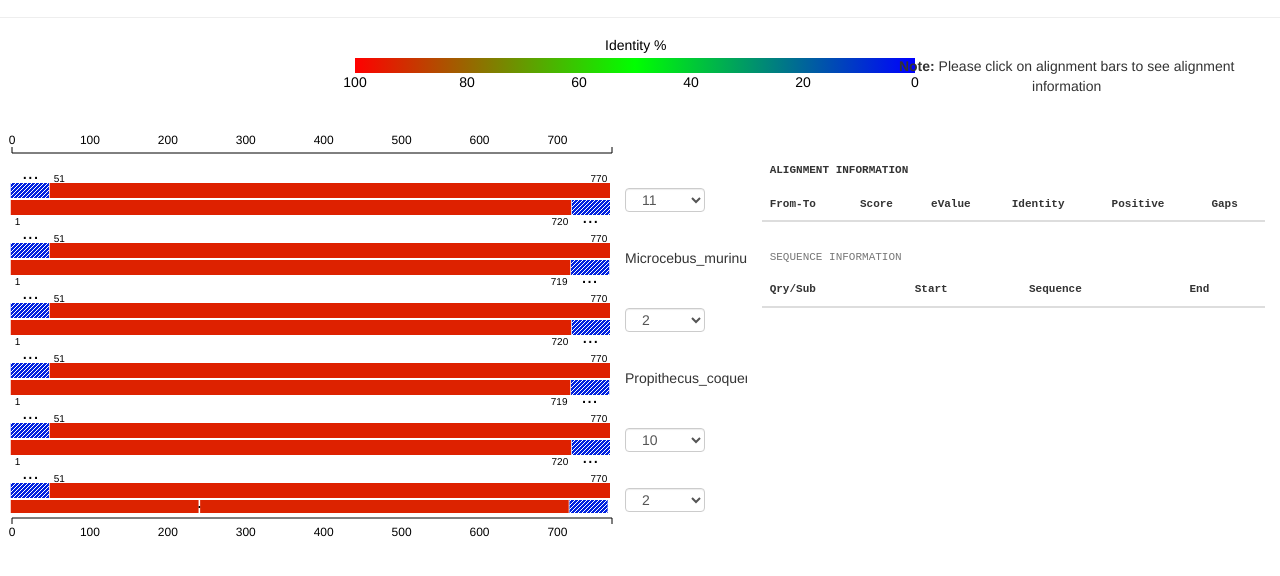
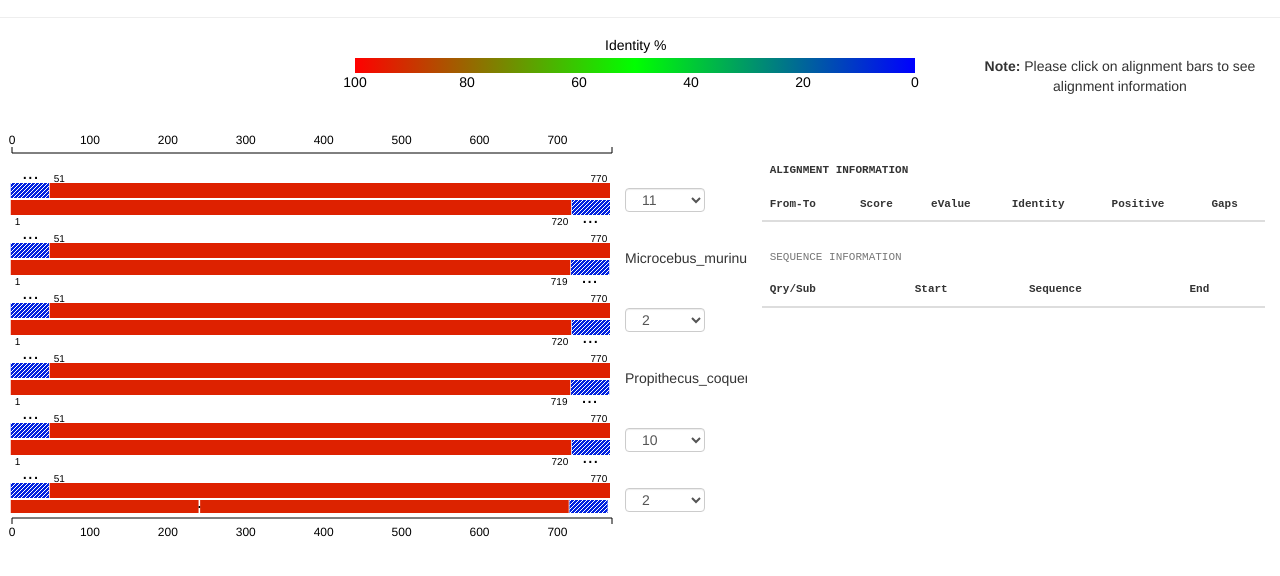
Before and after one commit to MadhukarSP/biojs-vis-UniprotProteinAlignment, a plain HTML site: page index.html in a window 1280 px wide. Shown: the part 56-632 px from the top of the page. Drawn offline with Linux system fonts and the light colour scheme.

Commit message:
Added note at top right adjustment

```diff
--- a/index.html
+++ b/index.html
@@ -22,7 +22,7 @@
 <hr>
 
 <!--Add legend to the graph-->
-<div id="legend" class="col-md-offset-3 col-md-5">
+<div id="legend" class="col-md-offset-3 col-md-6">
     <svg width="600" height="90">
         <text transform="translate(270,12)">Identity %</text>
         <defs>
@@ -62,7 +62,7 @@
 
     </svg>
 </div>
-<div id="note" class="col-md-4 text-center" style="padding-top: 18px;">
+<div id="note" class="col-md-3 text-center" style="padding-top: 18px;">
     <strong>Note:</strong> Please click on alignment bars to see alignment information
 </div>
 <div id="xAxis_at_top"></div>
```
